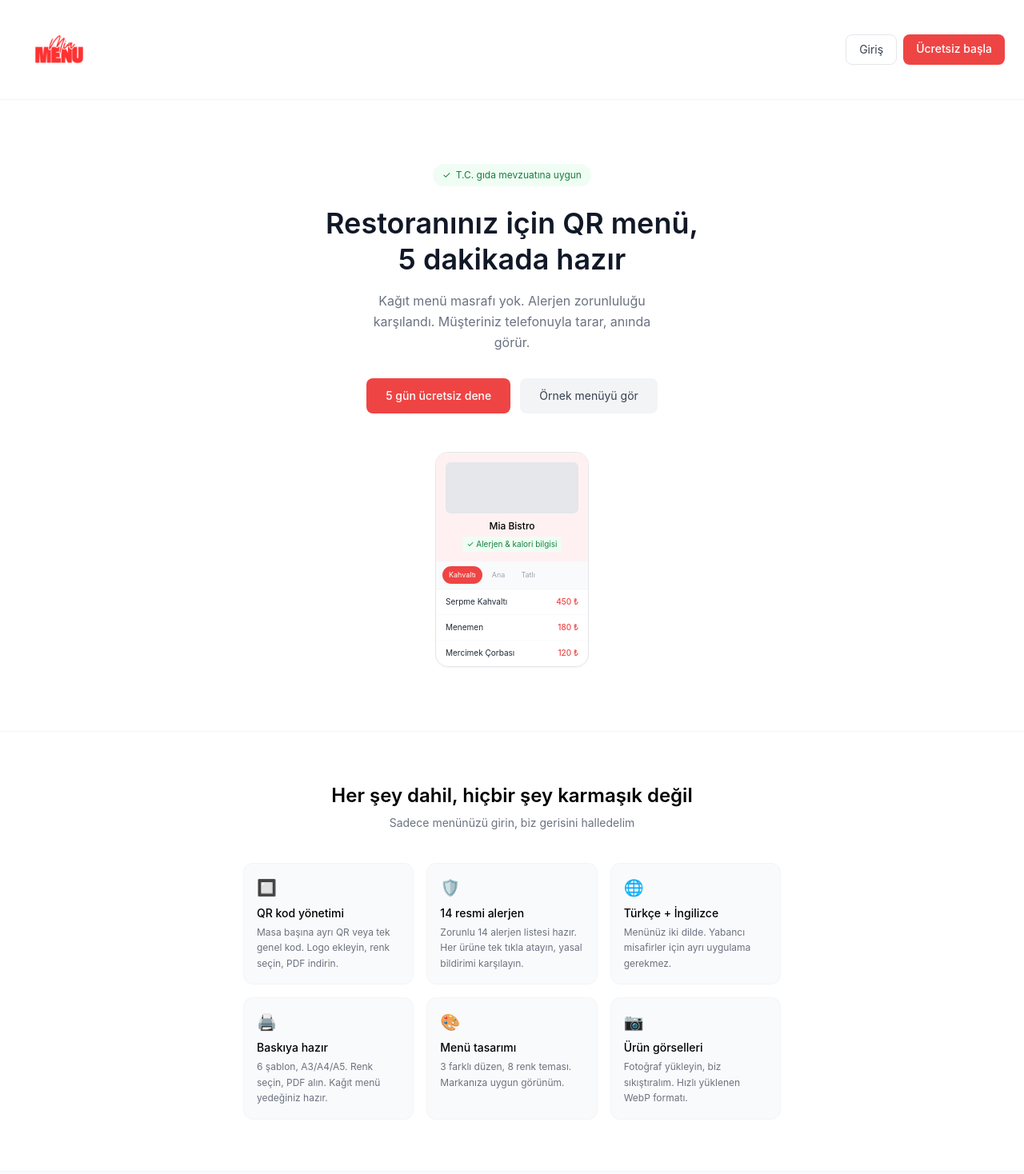
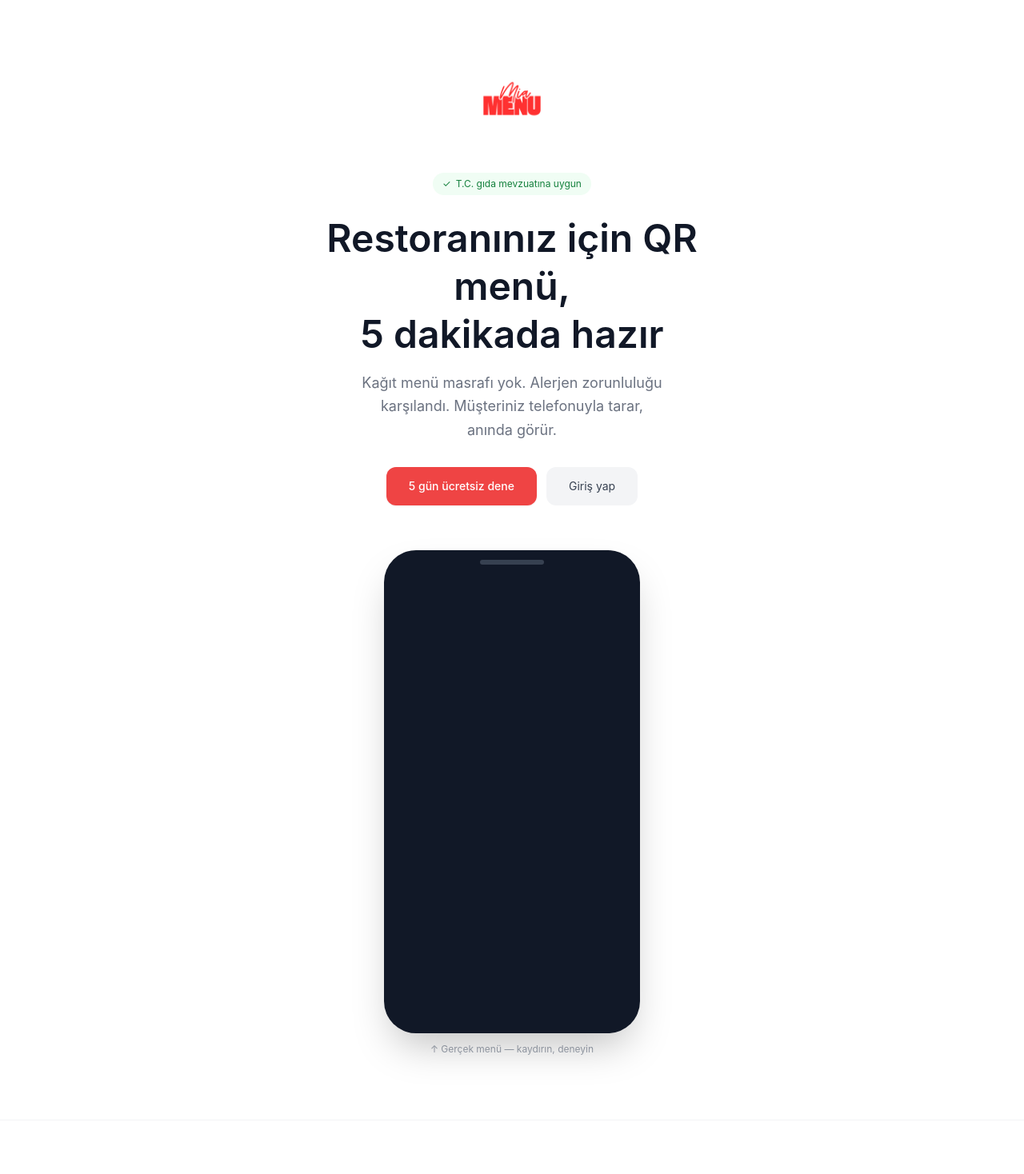
Before and after one commit to burakefeoglu-source/mia-menu, a Next.js app in the folder apps/web/: page / in a window 1280 px wide. Shown: the top 1468 px of the page at 80% size. Built offline with nearby package versions, Linux system fonts and the light colour scheme.

Commit message:
landing page guncellendi

```diff
--- a/apps/web/app/page.tsx
+++ b/apps/web/app/page.tsx
@@ -5,49 +5,43 @@ export default function LandingPage() {
   return (
     <main className="min-h-screen bg-white">
 
-      {/* NAV */}
-      <nav className="flex justify-between items-center px-6 py-3 border-b border-gray-100 bg-white sticky top-0 z-10">
-        <Image src="/logo.png" alt="mia.menu" width={100} height={40} className="object-contain" />
-        <div className="flex gap-2">
-          <Link href="/giris" className="text-sm px-4 py-2 border border-gray-200 rounded-lg text-gray-700">Giriş</Link>
-          <Link href="/kayit" className="text-sm px-4 py-2 bg-red-500 text-white rounded-lg font-medium">Ücretsiz başla</Link>
+      {/* HERO */}
+      <section className="text-center px-6 pt-16 pb-20 border-b border-gray-100">
+        <div className="flex justify-center mb-8">
+          <Image src="/logo.png" alt="mia.menu" width={120} height={48} className="object-contain" />
         </div>
-      </nav>
-
-      {/* HERO */}
-      <section className="text-center px-6 py-20 border-b border-gray-100">
         <div className="inline-flex items-center gap-1.5 bg-green-50 text-green-700 text-xs px-3 py-1.5 rounded-full mb-6">
           <span>✓</span> T.C. gıda mevzuatına uygun
         </div>
-        <h1 className="text-4xl font-semibold text-gray-900 max-w-lg mx-auto leading-tight mb-4">
+        <h1 className="text-5xl font-semibold text-gray-900 max-w-lg mx-auto leading-tight mb-4">
           Restoranınız için QR menü,<br />5 dakikada hazır
         </h1>
-        <p className="text-gray-500 max-w-sm mx-auto mb-8 leading-relaxed">
+        <p className="text-gray-500 max-w-sm mx-auto mb-8 leading-relaxed text-lg">
           Kağıt menü masrafı yok. Alerjen zorunluluğu karşılandı.
           Müşteriniz telefonuyla tarar, anında görür.
         </p>
-        <div className="flex gap-3 justify-center flex-wrap">
-          <Link href="/kayit" className="bg-red-500 text-white px-6 py-3 rounded-lg font-medium text-sm">5 gün ücretsiz dene</Link>
-          <a href="https://mia-menu.vercel.app/menu/miabistro" target="_blank" rel="noreferrer"
-            className="bg-gray-100 text-gray-700 px-6 py-3 rounded-lg text-sm">Örnek menüyü gör</a>
+        <div className="flex gap-3 justify-center flex-wrap mb-14">
+          <Link href="/kayit" className="bg-red-500 text-white px-7 py-3.5 rounded-xl font-medium text-sm shadow-sm">
+            5 gün ücretsiz dene
+          </Link>
+          <Link href="/giris" className="bg-gray-100 text-gray-700 px-7 py-3.5 rounded-xl text-sm">
+            Giriş yap
+          </Link>
         </div>
-        <div className="mx-auto mt-12 w-48 border border-gray-200 rounded-2xl overflow-hidden shadow-sm">
-          <div className="bg-rose-50 p-3">
-            <div className="bg-gray-200 h-16 rounded-md mb-2" />
-            <p className="text-xs font-medium">Mia Bistro</p>
-            <span className="text-[10px] bg-green-50 text-green-700 px-1.5 py-0.5 rounded mt-1 inline-block">✓ Alerjen & kalori bilgisi</span>
+
+        {/* Gerçek menü iframe */}
+        <div className="mx-auto" style={{ width: 320 }}>
+          <div className="relative bg-gray-900 rounded-[40px] p-3 shadow-2xl">
+            <div className="absolute top-3 left-1/2 -translate-x-1/2 w-20 h-1.5 bg-gray-700 rounded-full z-10" />
+            <div className="rounded-[32px] overflow-hidden" style={{ height: 580 }}>
+              <iframe
+                src="/menu/miabistro"
+                style={{ width: '100%', height: '100%', border: 'none' }}
+                title="Örnek menü önizlemesi"
+              />
+            </div>
           </div>
-          <div className="flex gap-1 px-2 py-1.5 bg-gray-50 border-b border-gray-100 overflow-hidden">
-            {['Kahvaltı', 'Ana', 'Tatlı'].map((t, i) => (
-              <span key={t} className={`text-[9px] px-2 py-1 rounded-full whitespace-nowrap ${i === 0 ? 'bg-red-500 text-white' : 'text-gray-400'}`}>{t}</span>
-            ))}
-          </div>
-          {[['Serpme Kahvaltı', '450'], ['Menemen', '180'], ['Mercimek Çorbası', '120']].map(([n, p]) => (
-            <div key={n} className="flex justify-between px-3 py-2 text-[10px] border-b border-gray-50">
-              <span className="text-gray-800">{n}</span>
-              <span className="text-red-500 font-medium">{p} ₺</span>
-            </div>
-          ))}
+          <p className="text-xs text-gray-400 mt-3">↑ Gerçek menü — kaydırın, deneyin</p>
         </div>
       </section>
 
@@ -126,11 +120,11 @@ export default function LandingPage() {
       {/* FOOTER */}
       <footer className="px-6 py-8 text-center">
         <Image src="/logo.png" alt="mia.menu" width={80} height={32} className="object-contain mx-auto mb-3" />
-        <p className="text-xs text-gray-400">
-          Mia Digital Solutions © 2026 ·{' '}
-          <Link href="/kayit" className="text-red-500">Kayıt ol</Link> ·{' '}
-          <Link href="/giris" className="text-red-500">Giriş</Link>
-        </p>
+        <p className="text-xs text-gray-400">Mia Digital Solutions © 2026</p>
+        <div className="flex gap-4 justify-center mt-3">
+          <Link href="/giris" className="text-xs text-red-500">Giriş yap</Link>
+          <Link href="/kayit" className="text-xs text-red-500 font-medium">Ücretsiz başla</Link>
+        </div>
       </footer>
 
     </main>
```
